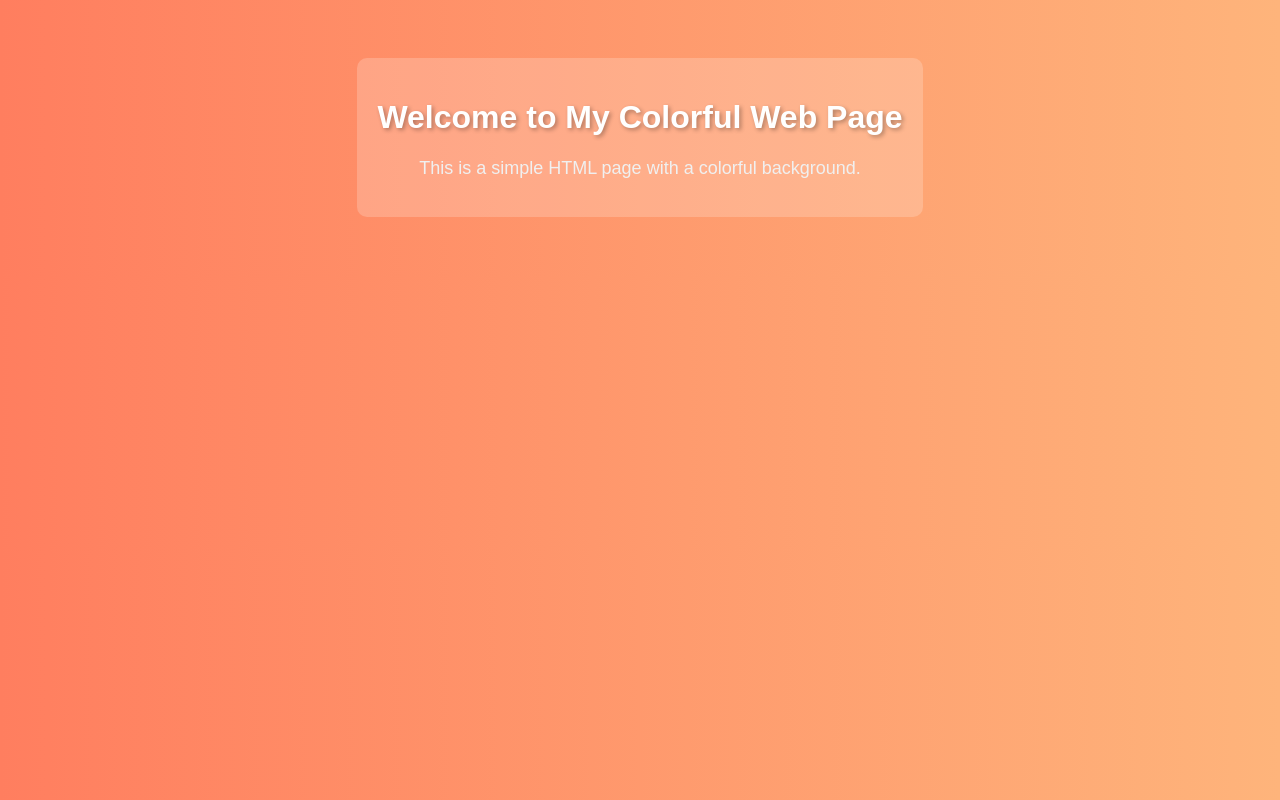
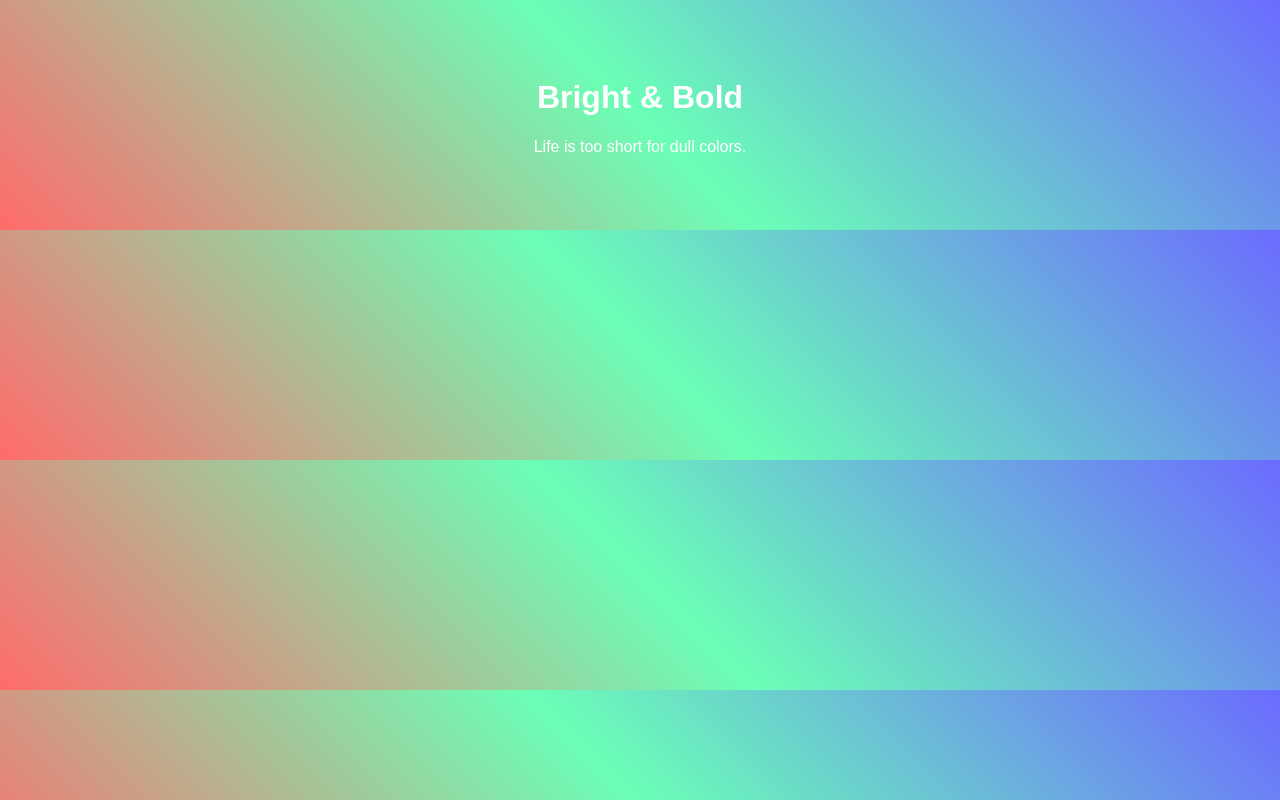
Before and after one commit to VeerRana2004/AWSdevops, a plain HTML site: page index.html in a window 1280 px wide. Drawn offline with Linux system fonts and the light colour scheme.

Commit message:
Update index.html

```diff
--- a/index.html
+++ b/index.html
@@ -3,35 +3,19 @@
 <head>
     <meta charset="UTF-8">
     <meta name="viewport" content="width=device-width, initial-scale=1.0">
-    <title>My Colorful Web Page</title>
+    <title>Vibrant Colors</title>
     <style>
         body {
             font-family: Arial, sans-serif;
             text-align: center;
+            background: linear-gradient(45deg, #ff6b6b, #6bffb6, #6b6bff);
+            color: white;
             padding: 50px;
-            background: linear-gradient(to right, #ff7e5f, #feb47b);
-            color: white;
-        }
-        h1 {
-            color: #fff;
-            text-shadow: 2px 2px 4px rgba(0, 0, 0, 0.3);
-        }
-        p {
-            color: #f0f0f0;
-            font-size: 18px;
-        }
-        .container {
-            background: rgba(255, 255, 255, 0.2);
-            padding: 20px;
-            border-radius: 10px;
-            display: inline-block;
         }
     </style>
 </head>
 <body>
-    <div class="container">
-        <h1>Welcome to My Colorful Web Page</h1>
-        <p>This is a simple HTML page with a colorful background.</p>
-    </div>
+    <h1>Bright & Bold</h1>
+    <p>Life is too short for dull colors.</p>
 </body>
 </html>
```
